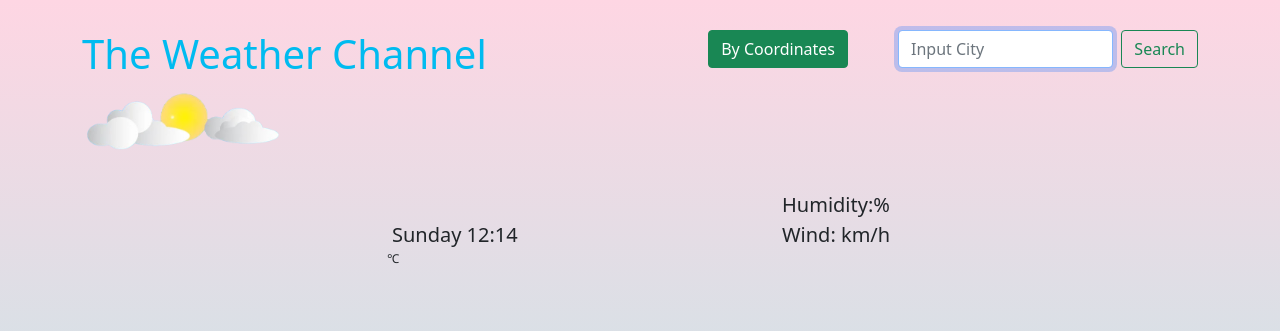
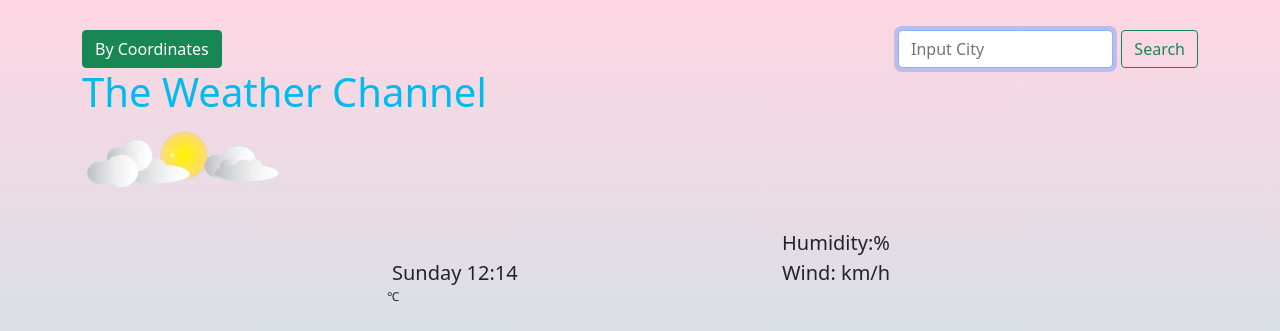
Before and after one commit to iamaphinca/SheCodes_WeatherApp, a plain HTML site: page index.html in a window 1280 px wide. Shown: the top 331 px of the page. Drawn offline with nearby package versions, Linux system fonts and the light colour scheme; no server answers.

Commit message:
Remove style applied to By Coordinates button-class .my location

```diff
--- a/styles.css
+++ b/styles.css
@@ -25,10 +25,6 @@
   float: right;
   right: 30px;
   margin-left: 50px;
-}
-.myLocation {
-  float: right;
-  left: 0px;
 }
 .current-city {
   padding-top: 50px;
```
